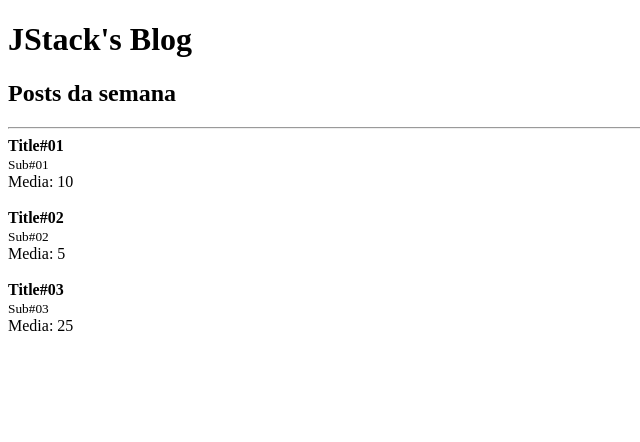
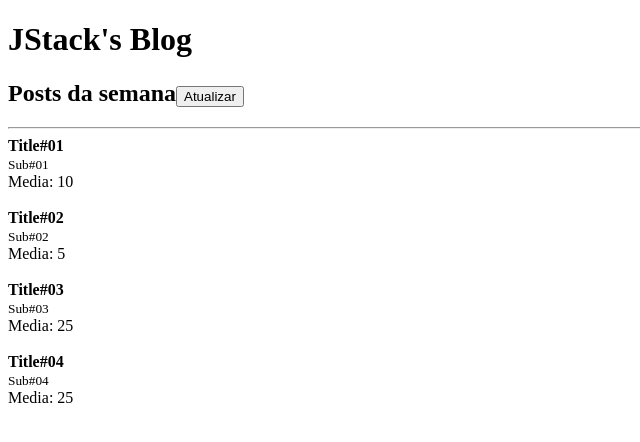
Before and after one commit to eduardoaraujogomes/js-stack, a React app in the folder react-fundamentos/: page / in a window 1280 px wide. Shown: the top 442 px of the page, without its empty margins (0-640 px from the left). Built offline with nearby package versions, Linux system fonts and the light colour scheme.

Commit message:
feat: setState and prevState

```diff
--- a/react-fundamentos/src/App.js
+++ b/react-fundamentos/src/App.js
@@ -1,18 +1,6 @@
-import React from 'react';
+import React, { useState } from 'react';
 import Header from './Header';
 import Post from './Post';
-
-const posts = [
-  {
-    title: 'Title#01', subtitle: 'Sub#01', likes: 20
-  },
-  {
-    title: 'Title#02', subtitle: 'Sub#02', likes: 10
-  },
-  {
-    title: 'Title#03', subtitle: 'Sub#03', likes: 50
-  },
-];
 
 
 //Props(Propriedades) - São dados que um componente pai passa para um componente filho.
@@ -23,16 +11,56 @@
 // porém alguns formatos ele não sabe o que fazer e pode quebrar.
 
 function App() {
+
+  //Sempre que você quiser que o React renderize/Atualize algo em tela, você precisa de um estado.
+  //O estado é um objeto que armazena informações que podem ser alteradas.
+  //O React sabe que o estado mudou e vai renderizar novamente a tela.
+
+  const [posts, setPosts] = useState([
+    {
+      id: Math.random(), title: 'Title#01', subtitle: 'Sub#01', likes: 20
+    },
+    {
+      id: Math.random(), title: 'Title#02', subtitle: 'Sub#02', likes: 10
+    },
+    {
+      id: Math.random(), title: 'Title#03', subtitle: 'Sub#03', likes: 50
+    },
+    {
+      id: Math.random(), title: 'Title#04', subtitle: 'Sub#04', likes: 50
+    },
+  ]);
+
+  //prevState é o estado anterior, ou seja, o estado anterior antes de atualizar o estado.
+  //prevState é utilizado, para evitar inconsistências no front-end.
+  //setState é a função que atualiza o estado.
+
+  function handleRefresh() {
+    setTimeout(() => {
+      setPosts((prevState) => [
+        ...prevState,
+        {
+          id: Math.random(),
+          title: `Title#0${prevState.length + 1}`,
+          subtitle: `Sub#0${prevState.length + 1}`,
+          likes: 50
+        }
+      ]);
+    }, 2000);
+  }
+
   return (
     <>
       <Header >
-        <h2>Posts da semana</h2>
+        <h2>Posts da semana
+          <button onClick={handleRefresh}>Atualizar</button>
+        </h2>
       </Header>
 
       <hr />
       {posts.map(post => (
         <Post
-          key={post.title}
+          key={post.id}
           likes={post.likes}
           post={{
             title: post.title,
@@ -43,6 +71,6 @@
     </>
 
   );
-}
+};
 
 export default App;
```
